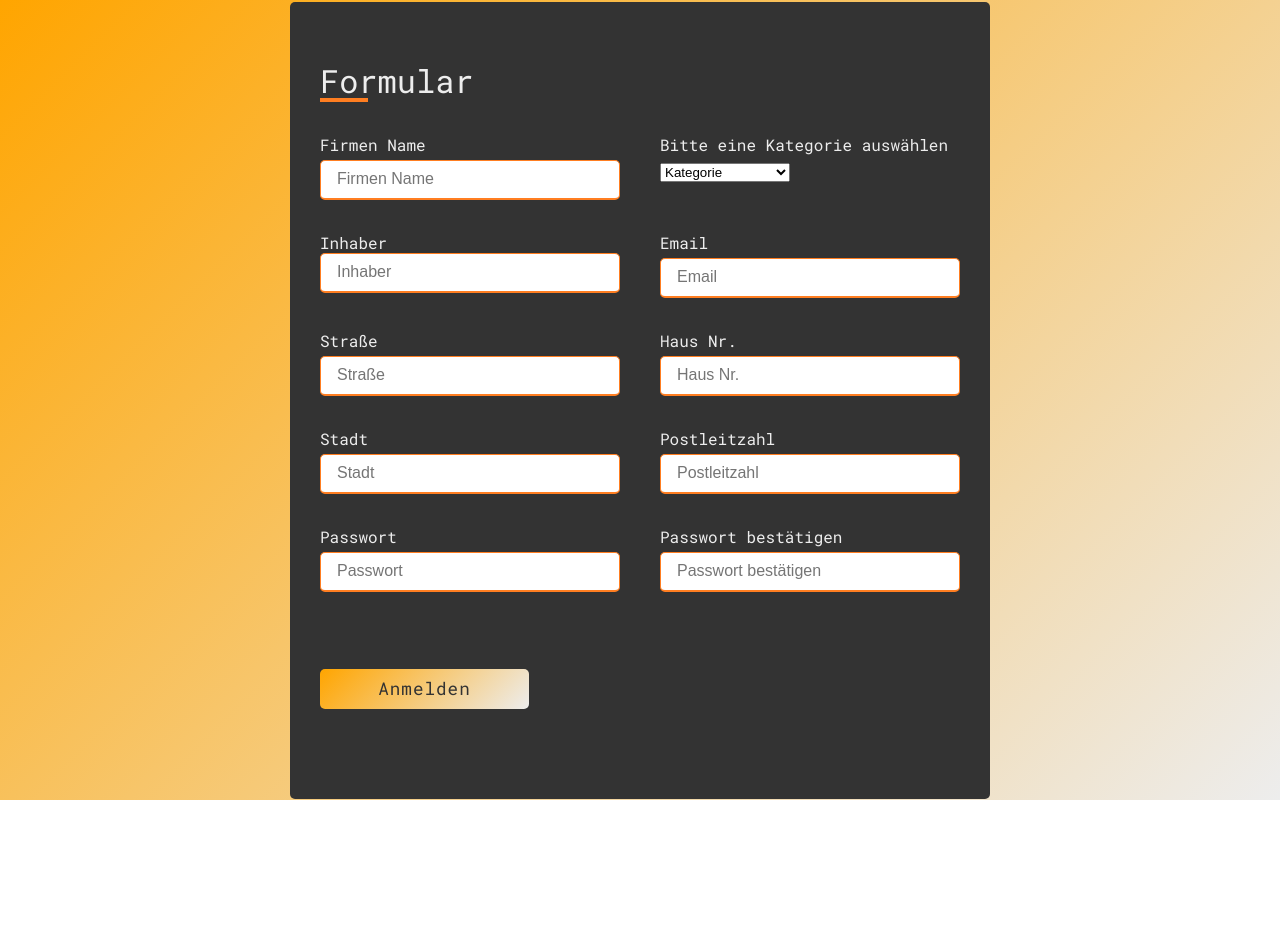
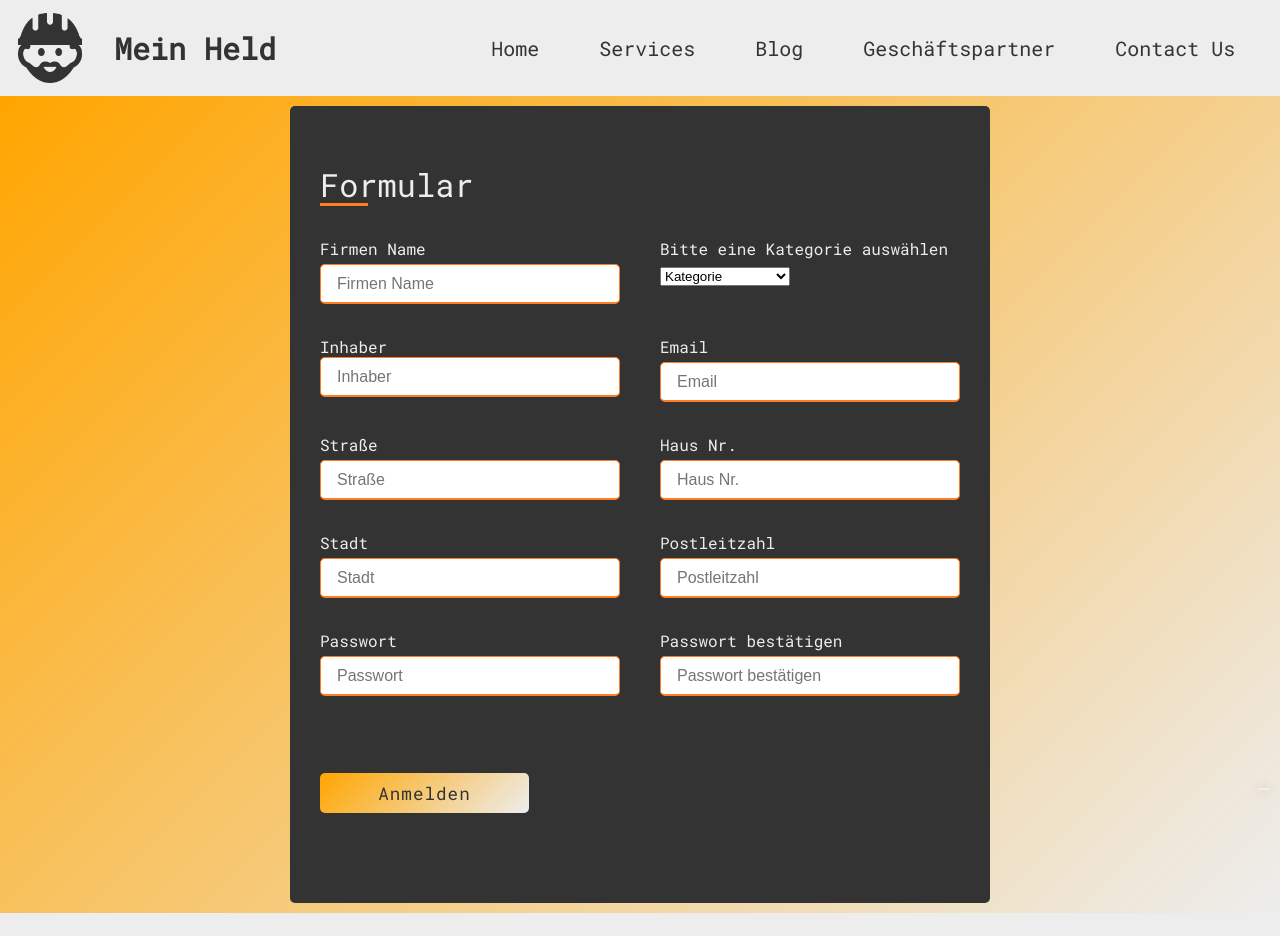
Before and after one commit to Ziedlassoued/mein-held, a React (Vite) app: page /registration in a window 1280 px wide. Shown: the top 936 px of the page. Before the commit the page ends 800 px from the top, so only its background shows below. Built offline with nearby package versions, Linux system fonts and the light colour scheme.

Commit message:
:hammer: Add NavBar & Footer

```diff
--- a/src/pages/SignUpForm/SignUpForm.module.css
+++ b/src/pages/SignUpForm/SignUpForm.module.css
@@ -1,6 +1,5 @@
 .main {
   display: flex;
-  height: 100vh;
   justify-content: center;
   align-items: center;
   padding: 10px;
--- a/src/pages/SignUpForm/SignUpForm.tsx
+++ b/src/pages/SignUpForm/SignUpForm.tsx
@@ -3,6 +3,8 @@
 import { useForm } from 'react-hook-form';
 import { yupResolver } from '@hookform/resolvers/yup';
 import * as yup from 'yup';
+import NavBar from '../../components/NavBar/NavBar';
+import Footer from '../../components/Footer/Footer';
 
 const schema = yup.object().shape({
   companyName: yup.string().required('bitte Firmen Name eingeben'),
@@ -35,6 +37,8 @@
   const submitForm = handleSubmit((data) => console.log(data));
 
   return (
+    <div>
+      <NavBar />
       <div className={styles.main}>
         <div className={styles.container}>
           <div>
@@ -120,6 +124,8 @@
           </form>
         </div>
       </div>
+      <Footer />
+    </div>
   );
 }
 
```
Lines whose indentation alone changed are shown as unchanged.
